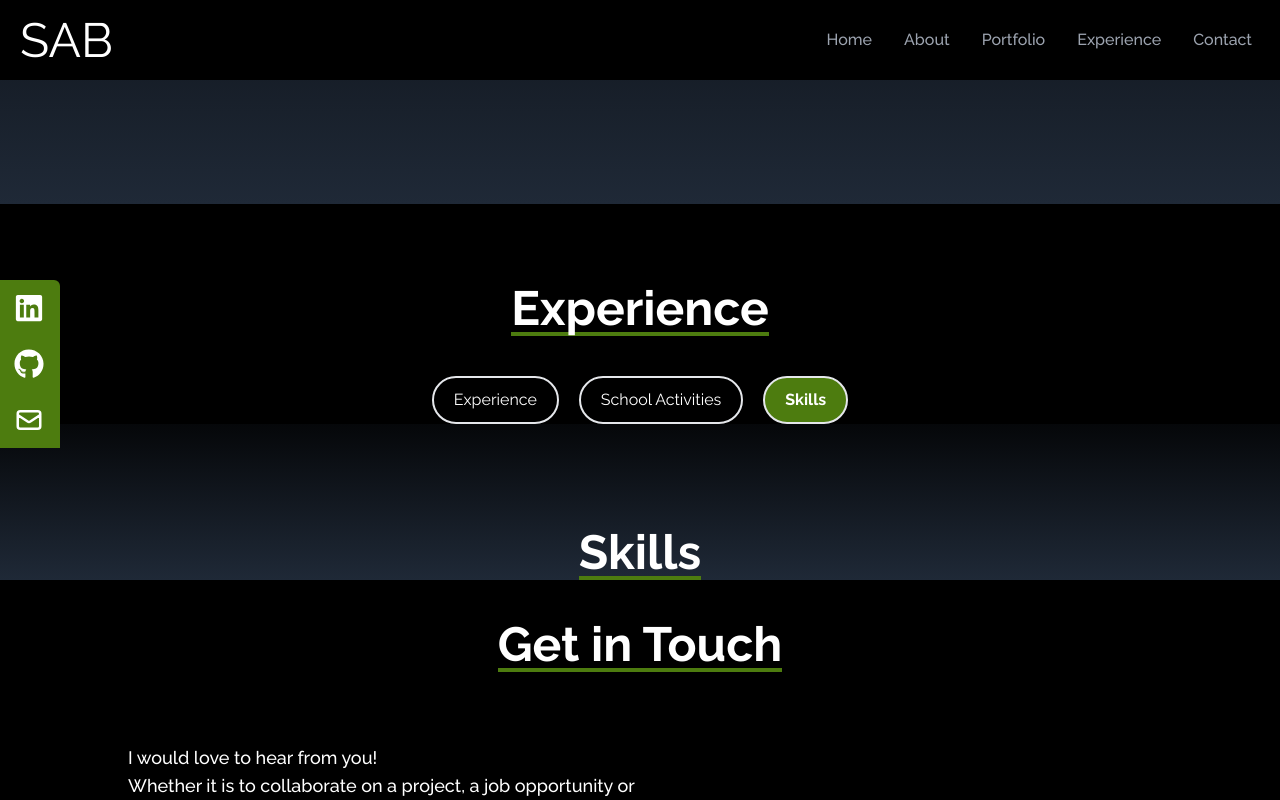
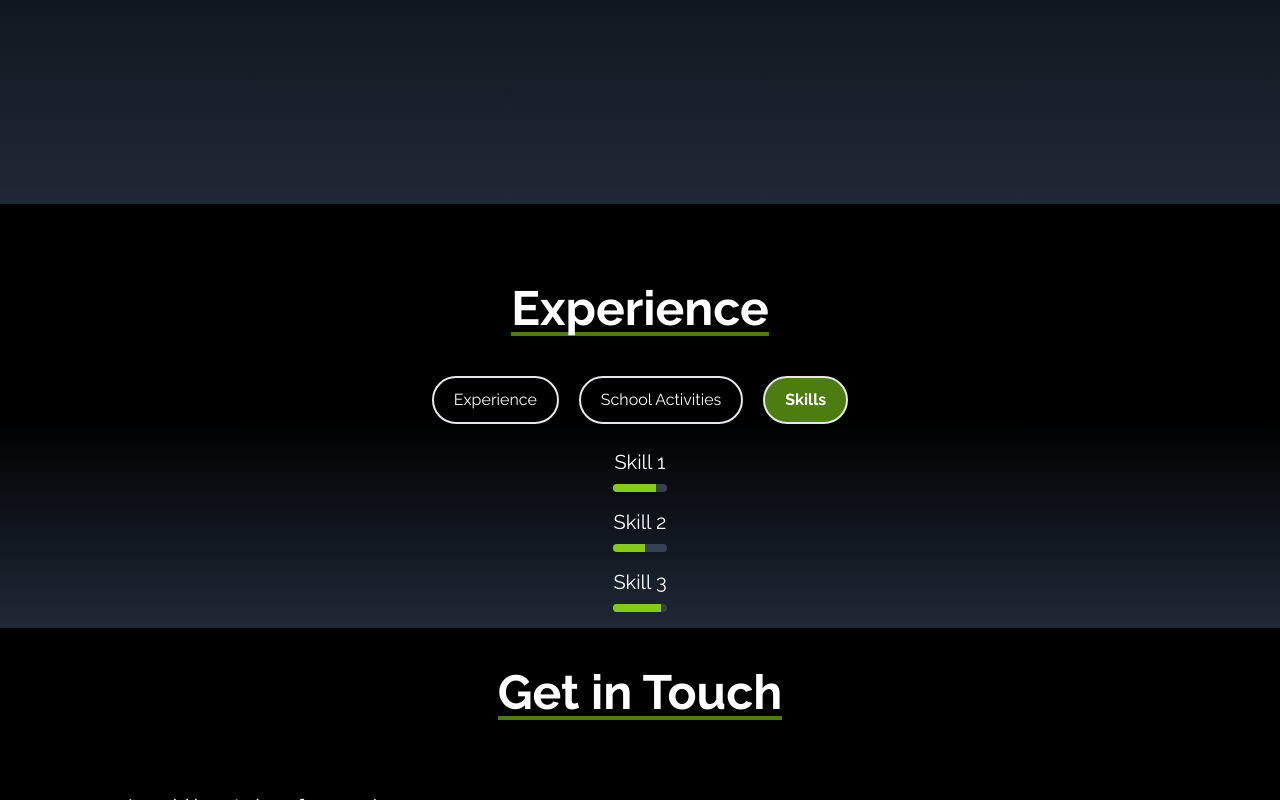
Before and after one commit to supreeta-anand-byatnal/My-Portfolio, a React (Create React App) app: page / in a window 1280 px wide. Both pictures are taken after a click on the element "Skills". Shown: the part 2840-3640 px from the top of the page. Built offline with nearby package versions, Linux system fonts and the light colour scheme.

Commit message:
Skills skeleton

```diff
--- a/src/components/Experience.jsx
+++ b/src/components/Experience.jsx
@@ -7,6 +7,12 @@ import "react-vertical-timeline-component/style.min.css";
 
 const Experience = () => {
   const [activeTab, setActiveTab] = useState("experience");
+  const skills = [
+    { name: "Skill 1", rating: 80 },
+    { name: "Skill 2", rating: 60 },
+    { name: "Skill 3", rating: 90 },
+    // Add more skills as needed
+  ];
 
   const handleTabChange = (tabName) => {
     setActiveTab(tabName);
@@ -78,12 +84,23 @@ const Experience = () => {
 
 {activeTab === "skills" && (
   <div className="tab-content">
-        <div className="text-center">
-          <h1 className="text-5xl mt-20 mb-15 font-bold border-b-4 text-white border-lime-700 inline-block">Skills</h1>
-        </div>
-        {/* Content for the Skills tab */}
-      </div>
 
+    <div className="flex text-center justify-center items-center h-full">
+      <ul className="text-white">
+        {skills.map((skill, index) => (
+          <li key={index} className="text-xl mb-4">
+            <span>{skill.name}</span>
+            <div className="relative h-2 bg-gray-700 rounded overflow-hidden mt-2">
+              <div
+                className="absolute top-0 left-0 h-full bg-lime-500"
+                style={{ width: `${skill.rating}%` }}
+              ></div>
+            </div>
+          </li>
+        ))}
+      </ul>
+    </div>
+  </div>
 )}
 </div>
 );
--- a/src/components/Home.jsx
+++ b/src/components/Home.jsx
@@ -13,7 +13,7 @@ const Home = () => {
           <h3 className="text-4xl sm:text-7xl font-bold text-white animate-slide-from-left">I'm Supreeta</h3>
           <p className="text-gray-300 mb-8 text-center text-lg max-w py-4 max-w-md">
             I'm a Software Engineer with over 2 years of work experience. Currently, I am a grad student at <br/><b className='text-1.5rem text-lime-600'> New York
-            University, Courant</b> pursuing <b className = ' text-1.5rem text-lime-600'> Masters of Science in Computer Science </b>. I am passionate about the hows and whys of
+            University, Courant</b> pursuing <b className = 'text-1.5rem text-lime-600'> Masters of Science in Computer Science </b>. I am passionate about the hows and whys of
             everything, and that makes me an amazing Software Engineer!
           </p>
           <div className="flex justify-center">
@@ -21,7 +21,7 @@ const Home = () => {
               href={resumePDF}
               target="_blank"
               rel="noopener noreferrer"
-              className="text-white animate-slide-from-left w-fit p-4 flex items-center font-semibold rounded-md bg-gradient-to-r from-lime-500 to-lime-900 cursor-pointer"
+              className="text-white animate-slide-from-left p-4 flex items-center font-semibold rounded-md bg-gradient-to-r from-lime-500 to-lime-900 cursor-pointer"
             >
               View my resumé
               <span className="group-hover:rotate-90 duration-300 ml-2">
--- a/src/index.css
+++ b/src/index.css
@@ -114,6 +114,7 @@
   }
 }
 
+
 .animate-slide-from-above {
   animation: slideFromAbove 2s ease-out forwards;
 }
```
